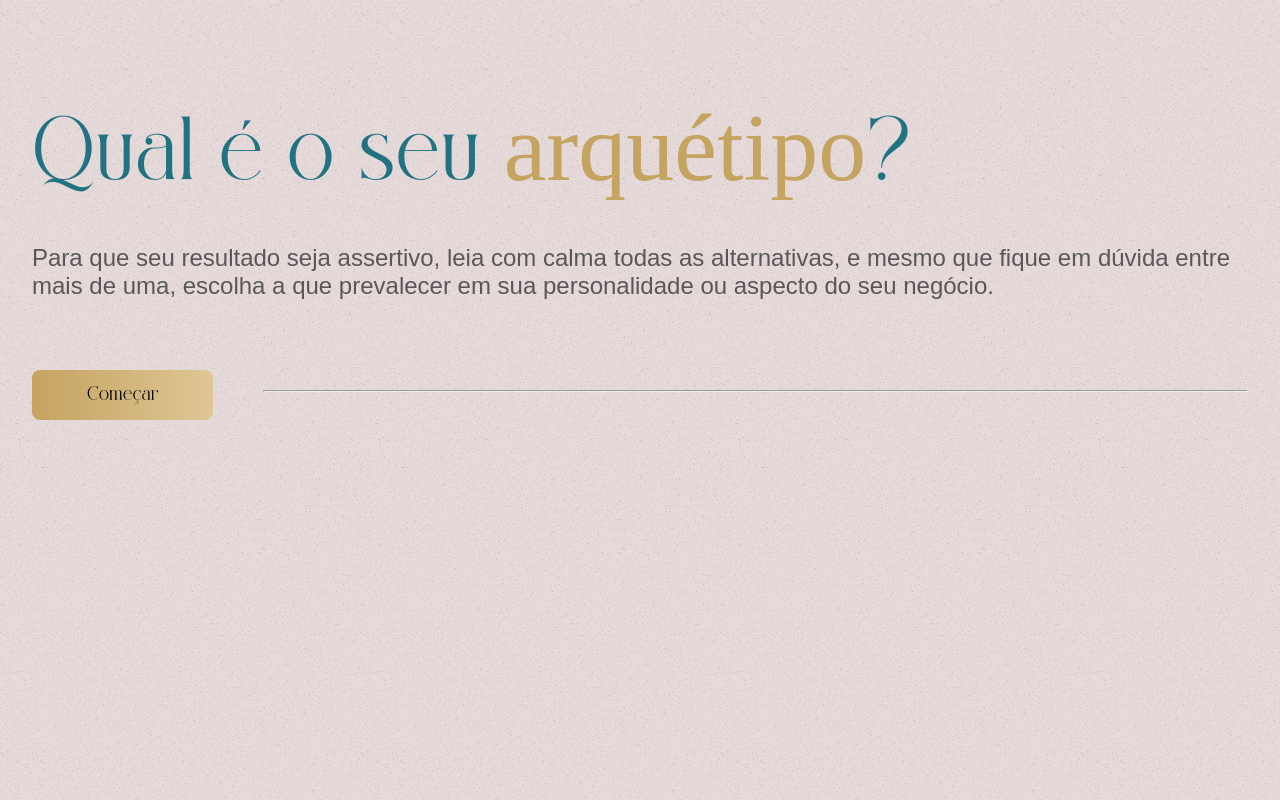
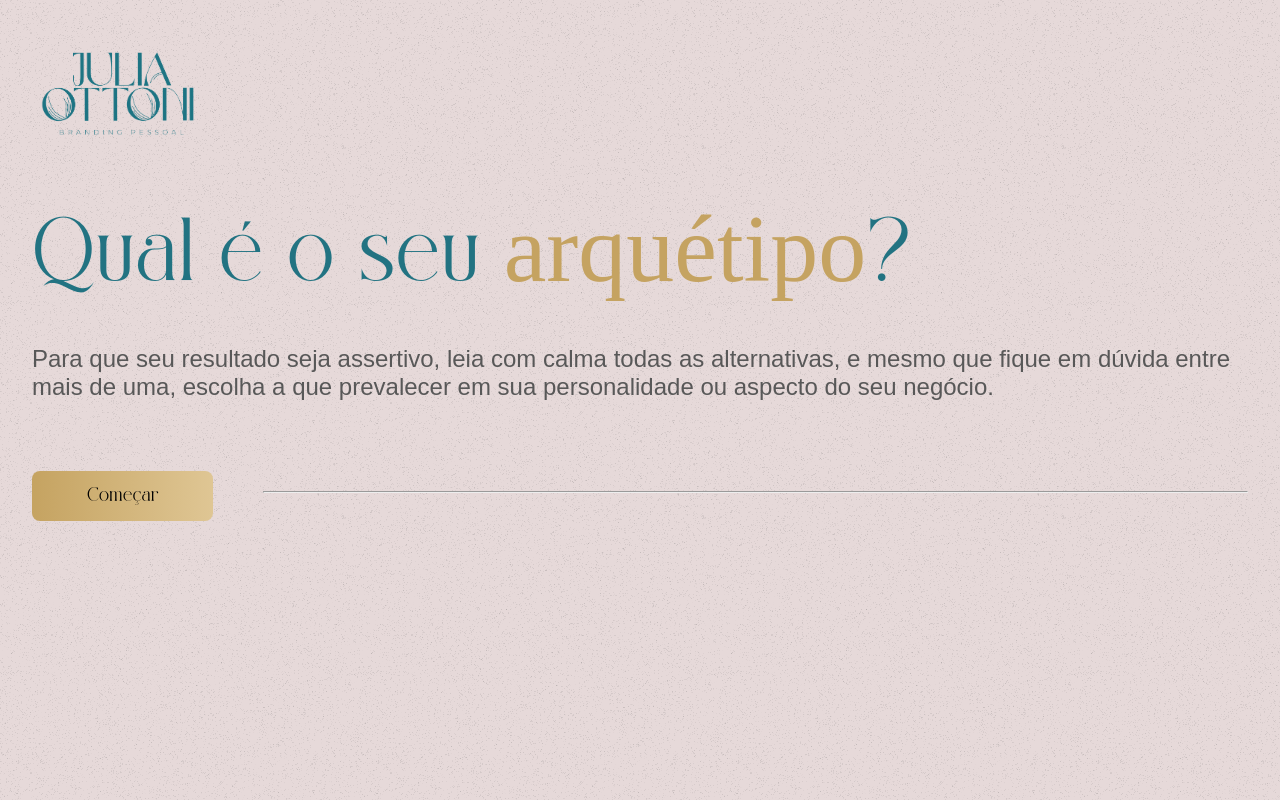
Before and after one commit to DuarteThiagoBatista/quiz-jo, a Vue app: page / in a window 1280 px wide. Built offline with nearby package versions, Linux system fonts and the light colour scheme; a web font is replaced by a local one.

Commit message:
added logo

```diff
--- a/src/App.vue
+++ b/src/App.vue
@@ -924,6 +924,9 @@ const setThreeHighestPercentages = () => {
     <section
       v-if="quizIntro"
       class="intro-section">
+      <div class="img-wrapper">
+        <img class="logo-img" src="../public/Prancheta_1_cópia_14.png" alt="Logo">
+      </div>
       <h1 class="intro-title">Qual é o seu <span class="intro-title-archetype">arquétipo</span>?</h1>
       <p class="intro-text">
         Para que seu resultado seja assertivo,
@@ -1048,7 +1051,6 @@ h1 {
 }
 
 .intro-section {
-  margin-top: 60px;
 }
 
 .intro-title {
@@ -1056,7 +1058,7 @@ h1 {
   font-weight: 500;
   font-size: 6em;
   color: #227382;
-  margin-bottom: 40px;
+  margin: 40px 0;
 }
 
 .intro-title-archetype {
@@ -1107,6 +1109,17 @@ h1 {
   width: 100%;
   height: 0;
   margin: 20px 0 20px 50px;
+}
+
+.img-wrapper {
+  display: flex;
+  justify-content: left;
+}
+
+.logo-img {
+  bottom: auto;
+  width: 180px;
+  height: auto;
 }
 
 .quiz {
@@ -1348,6 +1361,9 @@ p {
   .intro-wrapper {
     margin-top: 40px;
   }
+  .img-wrapper {
+    justify-content: center;
+  }
   .start-quiz-button {
     display: block;
     margin: 0 auto;
```
Also changed, not shown: public/Prancheta_1_cópia_14.png (added), public/Prancheta_1_cópia_17.png (added).
